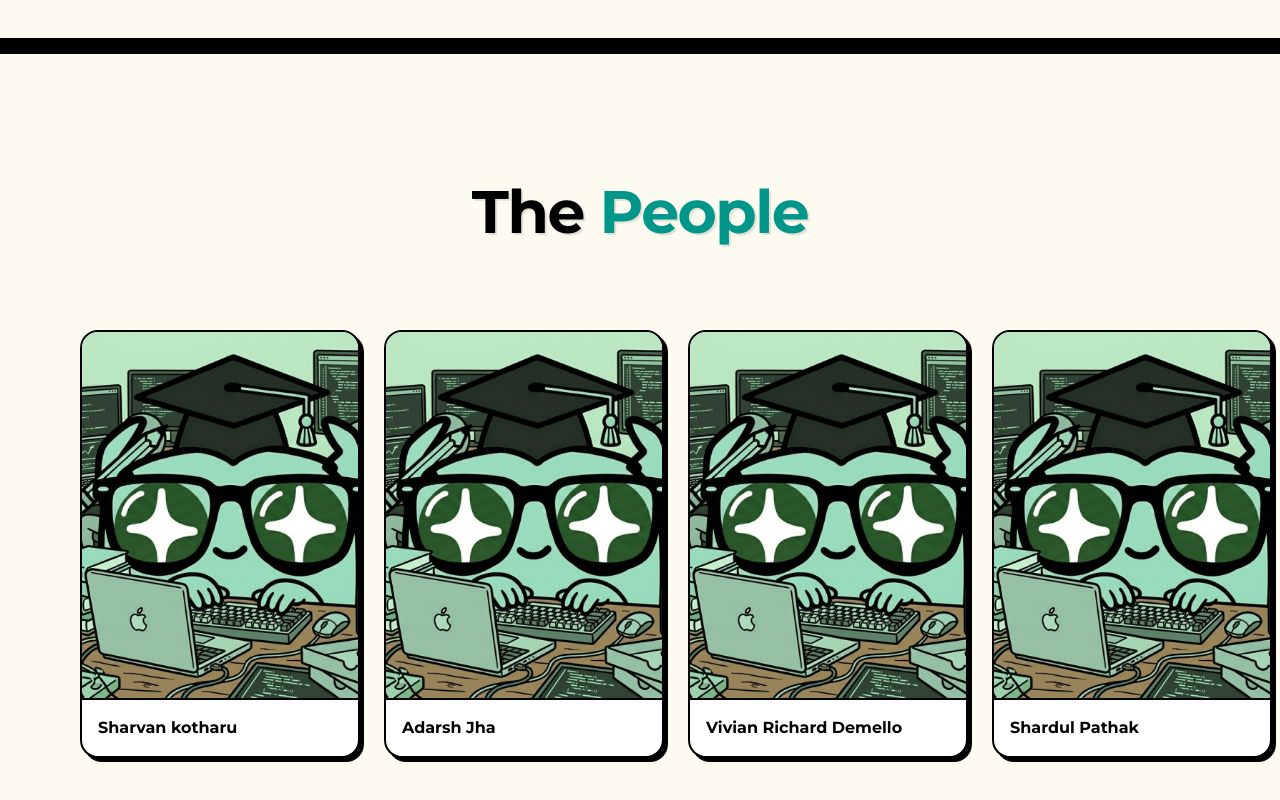
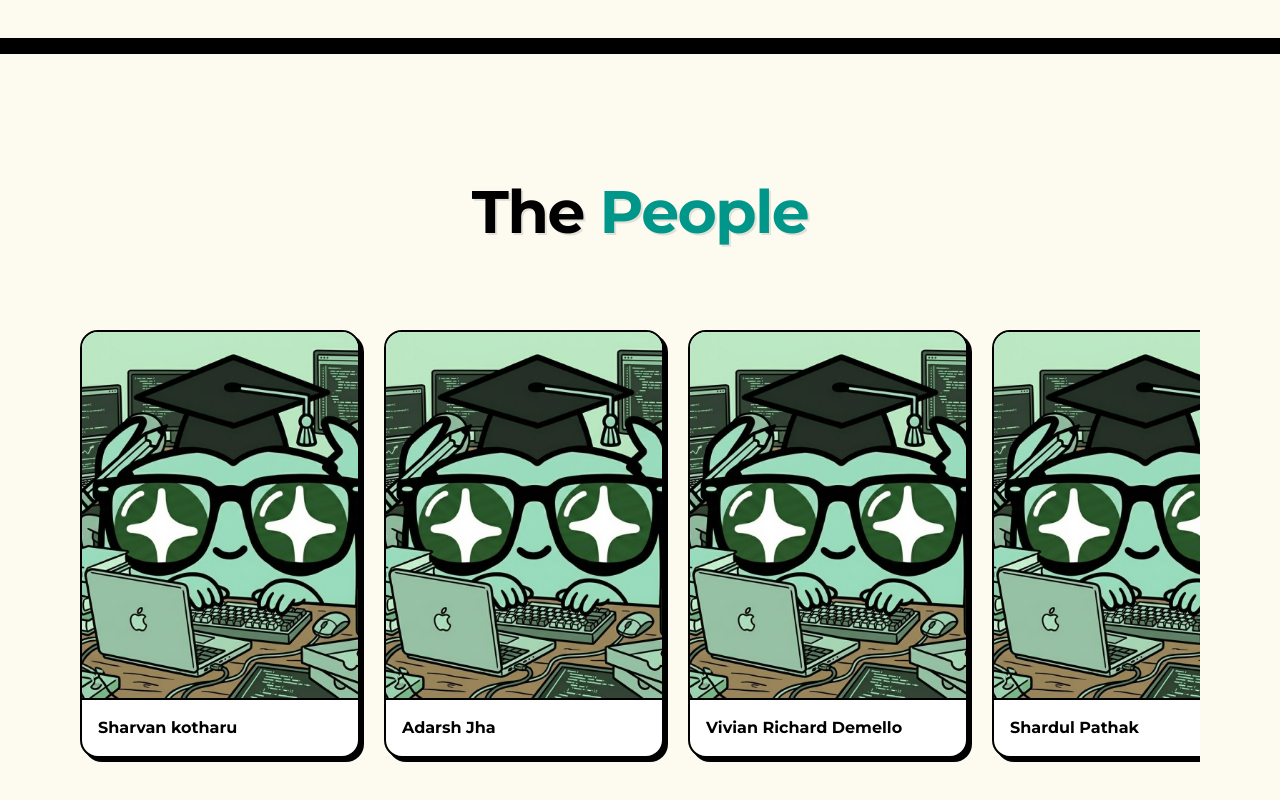
Before and after one commit to vynride/technicalcup-A1, a Next.js app: page / in a window 1280 px wide. Shown: the part 718-1518 px from the top of the page. Built offline with nearby package versions, Linux system fonts and the light colour scheme.

Commit message:
fix: add right margin to carousel

```diff
--- a/app/page.js
+++ b/app/page.js
@@ -71,7 +71,7 @@ export default function Home() {
           </div>
 
            {/* Carousel */}
-          <ScrollArea className="w-full whitespace-nowrap pb-4 mr-6 lg:mr-20">
+          <ScrollArea className="whitespace-nowrap pb-4 mr-6 lg:mr-20">
             <div className="flex w-max gap-6 px-6 lg:px-20 pt-10 pb-12">
               {profileData.map((person) => (
                 <Link href={`/profile/${person._id.$oid}`} key={person._id.$oid} className="shrink-0">
@@ -83,6 +83,7 @@ export default function Home() {
                 </Link>
               ))}
             </div>
+            <ScrollBar orientation="horizontal" className="hidden" />
           </ScrollArea>
         </section>
       </div>
```
